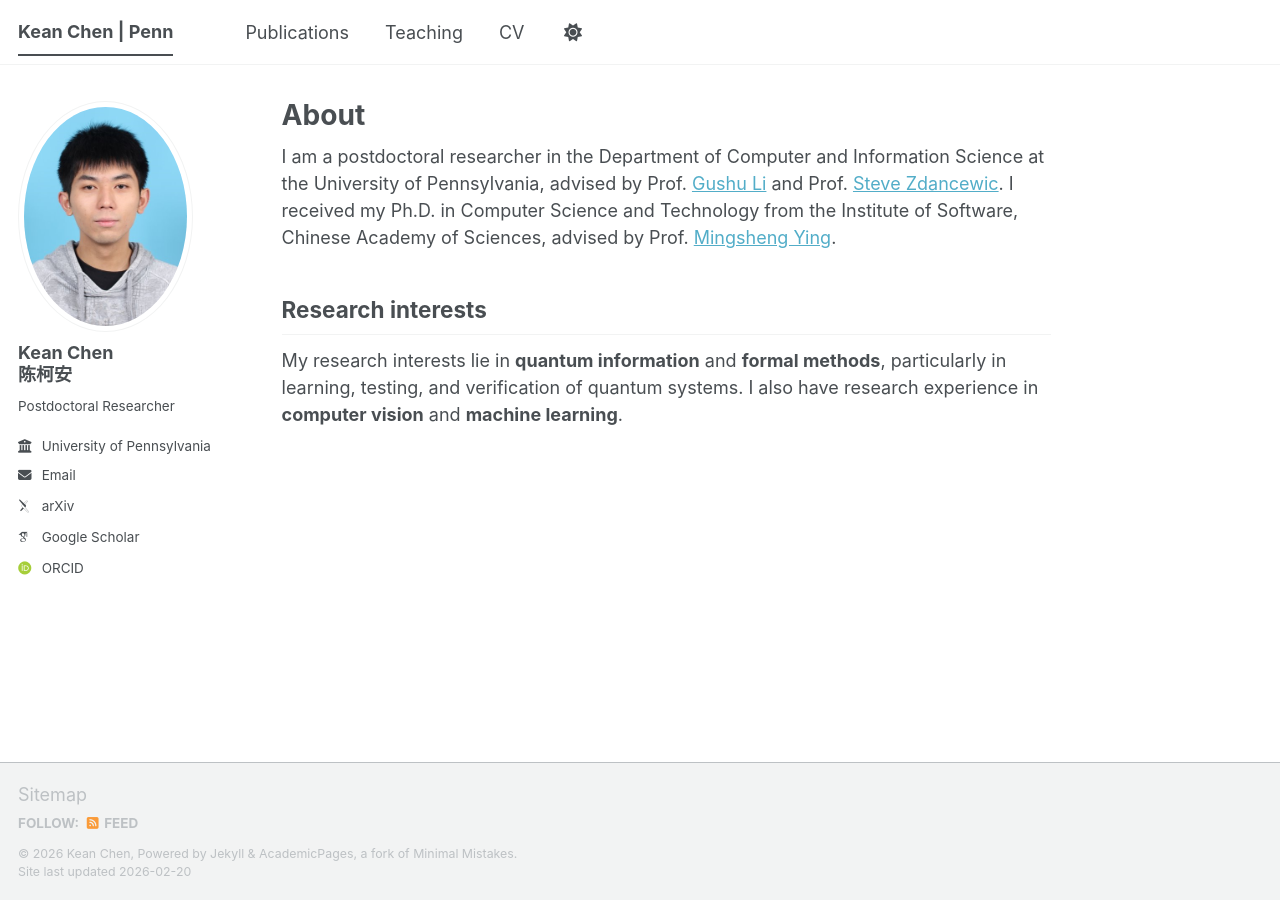
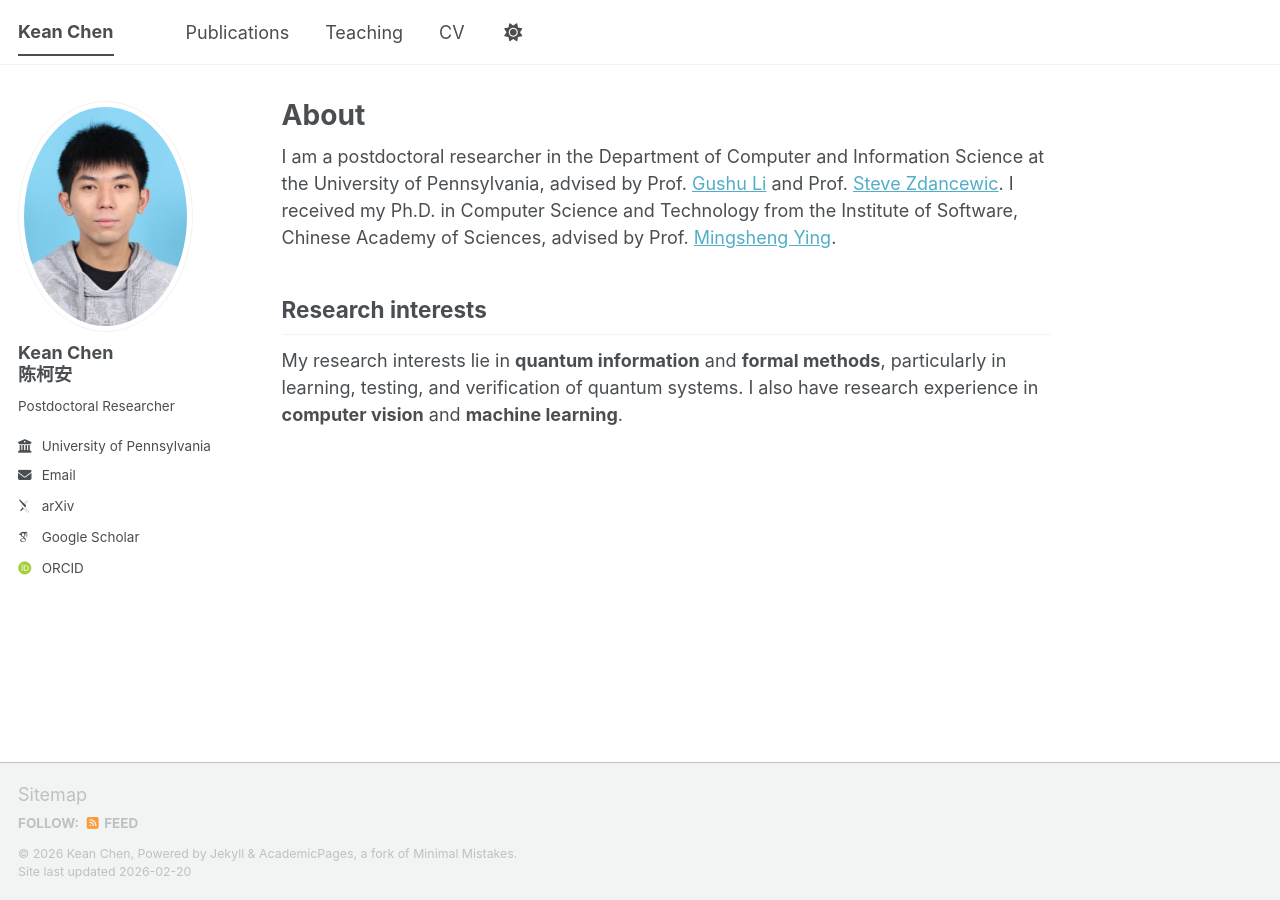
Before and after one commit to cccorn/cccorn.github.io, a Jekyll site: the page built from _pages/about.md, in a window 1280 px wide. Built offline with Jekyll 4.4.1, drawn with Linux system fonts in a browser that asks for light colours; some web fonts are replaced; a script bundle is joined from its source files by our own code; library files that are not in the unit come from our copies.

Commit message:
Update _config.yml

```diff
--- a/_config.yml
+++ b/_config.yml
@@ -9,7 +9,7 @@
 # Basic Site Settings
 locale                   : "en-US"
 site_theme               : "default" # The available themes options are "default", "air", "sunrise", "mint", "dirt" and "contrast"
-title                    : "Kean Chen | Penn"
+title                    : "Kean Chen"
 title_separator          : "-"
 name                     : &name "Kean Chen"
 description              : #&description "Your Name's academic portfolio"   # Update this with a general description of your site, this is the default if not overridden by a page
```
